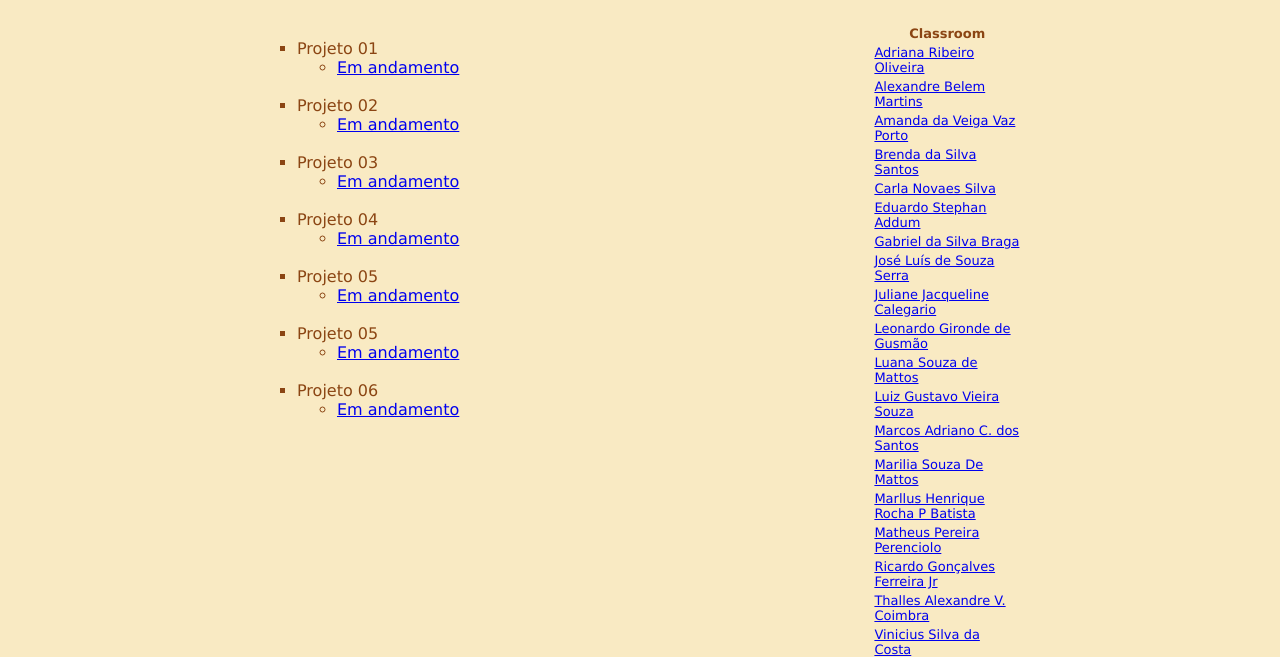
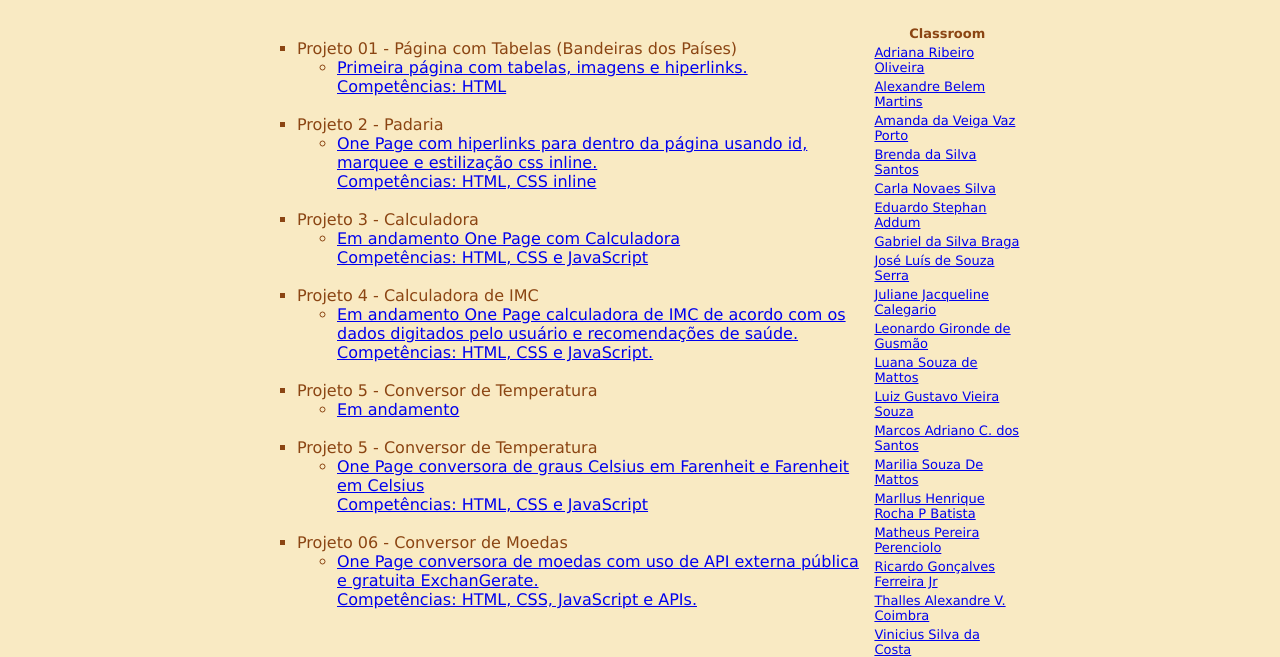
Before and after one commit to wesley-sorrentino/meuprimeiroportal, a plain HTML site: page projetos.html in a window 1280 px wide. Shown: the part 156-813 px from the top of the page. Drawn offline with Linux system fonts and the light colour scheme.

Commit message:
Update projetos gerais.html
Update página projetos gerais.
Avaliação Projeto Integrador Final

```diff
--- a/projetos.html
+++ b/projetos.html
@@ -57,7 +57,64 @@
         <tr>
           <td align="left" valign="top" width="80%">
             <ul type="square">
-              <li>Projeto 01</li>
+              <li>Projeto 01 - Página com Tabelas (Bandeiras dos Países)</li>
+              <ul>
+                <li>
+                  <a
+                    href="https://wesley-sorrentino.github.io/tabelas/"
+                    target="_blank"
+                  >
+                     Primeira página com tabelas, imagens e hiperlinks.<br>
+                     Competências: HTML</a
+                  >
+                </li>
+              </ul>
+              <br />
+              <li>Projeto 2 - Padaria</li>
+              <ul>
+                <li>
+                  <a
+                    href="https://wesley-sorrentino.github.io/bakkerymorebread/"
+                    target="_blank"
+                  >
+                    One Page com hiperlinks para dentro da página usando id, marquee e estilização css inline.<br>
+                  Competências: HTML, CSS inline</a
+                  >
+                </li>
+              </ul>
+              <br />
+              <li>Projeto 3 - Calculadora</li>
+              <ul>
+                <li>
+                  <a
+                    href="https://github.com/wesley-sorrentino"
+                    target="_blank"
+                  >
+                    Em andamento
+
+                    One Page com Calculadora<br>
+                    Competências: HTML, CSS e JavaScript</a
+                  >
+                </li>
+              </ul>
+              <br />
+              <li>Projeto 4 - Calculadora de IMC</li>
+              <ul>
+                <li>
+                  <a
+                    href="https://github.com/wesley-sorrentino"
+                    target="_blank"
+                  >
+                    Em andamento
+
+                    One Page calculadora de IMC de acordo com os dados digitados pelo usuário e recomendações de saúde.<br>
+                    Competências:  HTML, CSS e JavaScript.
+                  </a
+                  >
+                </li>
+              </ul>
+              <br />
+              <li>Projeto 5 - Conversor de Temperatura</li>
               <ul>
                 <li>
                   <a
@@ -69,74 +126,28 @@
                 </li>
               </ul>
               <br />
-              <li>Projeto 02</li>
+              <li>Projeto 5 - Conversor de Temperatura</li>
               <ul>
                 <li>
                   <a
-                    href="https://github.com/wesley-sorrentino"
+                    href="https://wesley-sorrentino.github.io/conversortermometro/"
                     target="_blank"
                   >
-                    Em andamento</a
+                    One Page conversora de graus Celsius em Farenheit e Farenheit em Celsius<br>
+                    Competências:  HTML, CSS e JavaScript</a
                   >
                 </li>
               </ul>
               <br />
-              <li>Projeto 03</li>
+              <li>Projeto 06 - Conversor de Moedas</li>
               <ul>
                 <li>
                   <a
-                    href="https://github.com/wesley-sorrentino"
+                    href="https://wesley-sorrentino.github.io/conversormoedas/"
                     target="_blank"
                   >
-                    Em andamento</a
-                  >
-                </li>
-              </ul>
-              <br />
-              <li>Projeto 04</li>
-              <ul>
-                <li>
-                  <a
-                    href="https://github.com/wesley-sorrentino"
-                    target="_blank"
-                  >
-                    Em andamento</a
-                  >
-                </li>
-              </ul>
-              <br />
-              <li>Projeto 05</li>
-              <ul>
-                <li>
-                  <a
-                    href="https://github.com/wesley-sorrentino"
-                    target="_blank"
-                  >
-                    Em andamento</a
-                  >
-                </li>
-              </ul>
-              <br />
-              <li>Projeto 05</li>
-              <ul>
-                <li>
-                  <a
-                    href="https://github.com/wesley-sorrentino"
-                    target="_blank"
-                  >
-                    Em andamento</a
-                  >
-                </li>
-              </ul>
-              <br />
-              <li>Projeto 06</li>
-              <ul>
-                <li>
-                  <a
-                    href="https://github.com/wesley-sorrentino"
-                    target="_blank"
-                  >
-                    Em andamento</a
+                    One Page conversora de moedas com uso de API externa pública e gratuita ExchanGerate.<br>
+                    Competências:  HTML, CSS, JavaScript e APIs.</a
                   >
                 </li>
               </ul>
```
